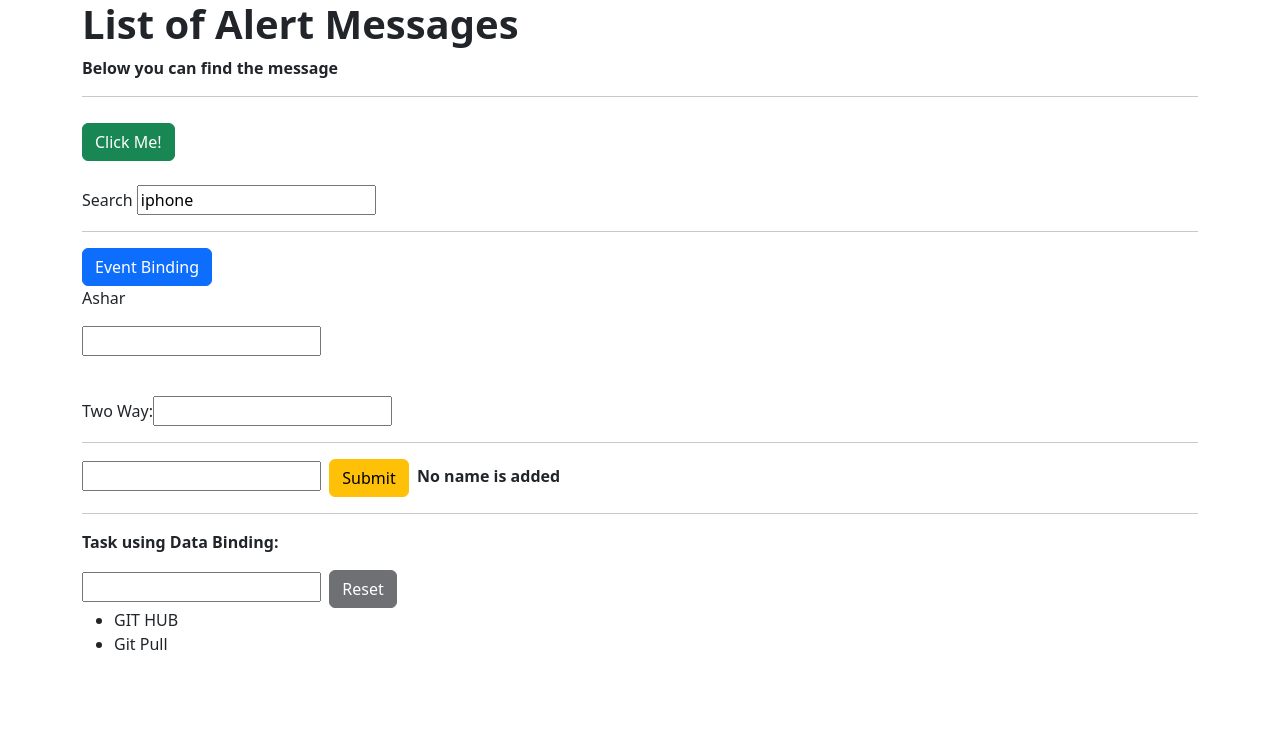
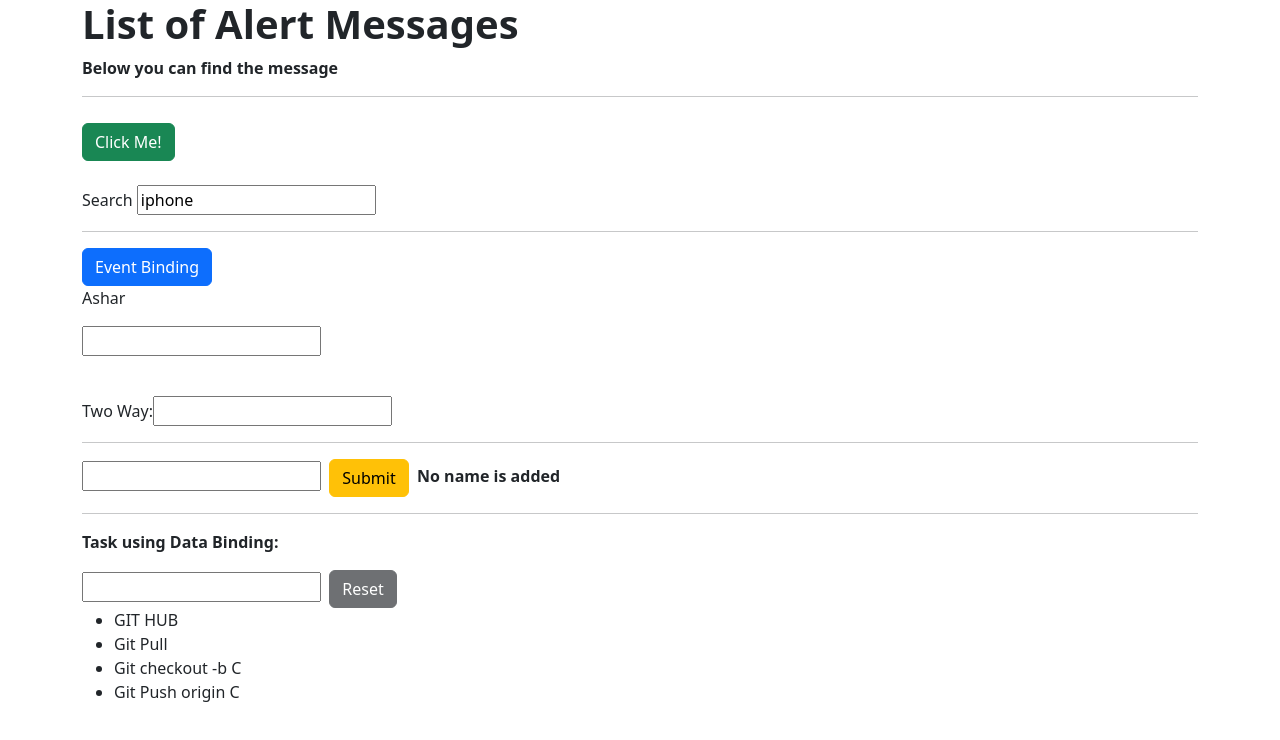
Before and after one commit to AsharudeenAD7/AngularProject, an Angular app: page / in a window 1280 px wide. Shown: the top 740 px of the page. Built offline with nearby package versions, Linux system fonts and the light colour scheme.

Commit message:
Branch C

```diff
--- a/src/app/event-binding/event-binding.component.html
+++ b/src/app/event-binding/event-binding.component.html
@@ -28,4 +28,6 @@
     </li> -->
     <li>GIT HUB</li>
     <li>Git Pull</li>
+    <li>Git checkout -b C</li>
+    <li>Git Push origin C</li>
 </ul>
```
